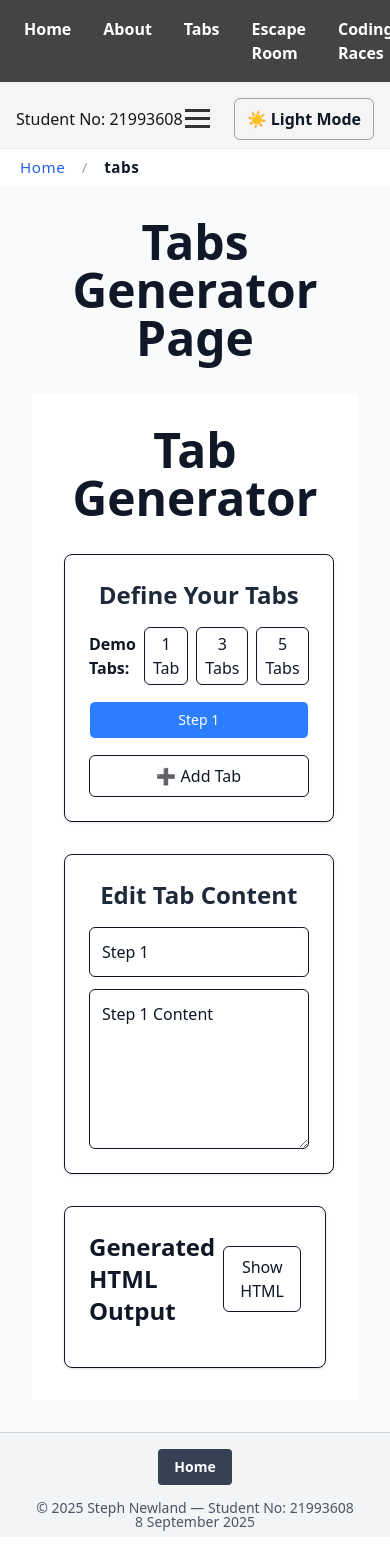
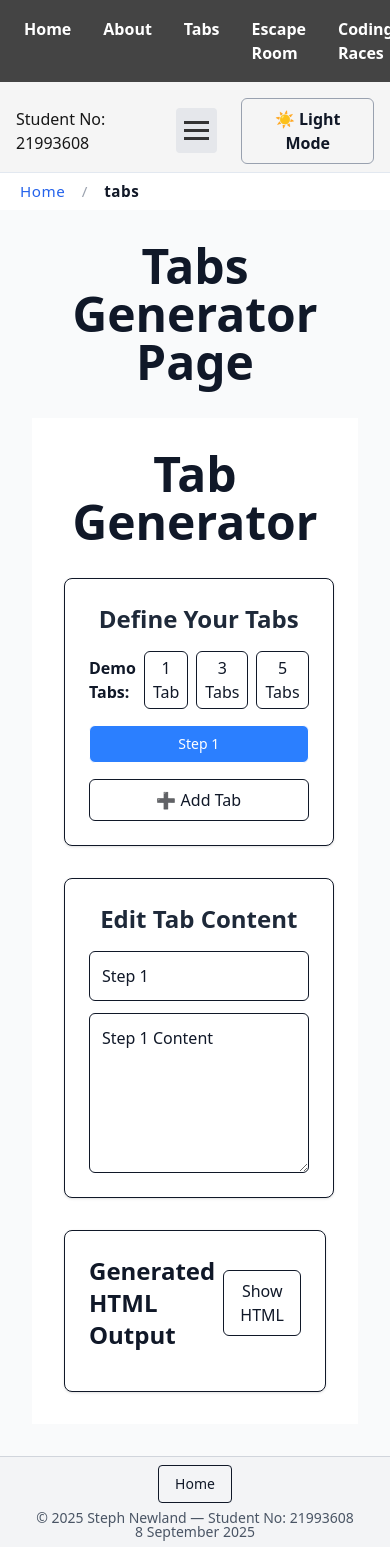
Before and after one commit to stephnewland/assignment-a1-p1-cse3cwa, a Next.js app: page /tabs in a window 390 px wide. Shown: the top 1547 px of the page. Built offline with nearby package versions, Linux system fonts and the light colour scheme.

Commit message:
Update Header, Footer, and Hamburger menu to support dark/light mode with accessible colors

```diff
--- a/components/Footer.tsx
+++ b/components/Footer.tsx
@@ -28,7 +28,7 @@ export default function Footer({
 
   return (
     <footer
-      className="px-4 py-2 text-sm flex flex-col items-center text-gray-600 dark:text-gray-300 border-t border-gray-300 dark:border-gray-700 bg-gray-100 dark:bg-gray-900"
+      className="px-4 py-2 text-sm flex flex-col items-center border-t border-gray-300 dark:border-gray-700 bg-gray-100 dark:bg-gray-900 text-gray-600 dark:text-gray-300 transition-colors"
       role="contentinfo"
       aria-label="Site footer"
     >
@@ -36,9 +36,13 @@ export default function Footer({
       {!isHomePage && (
         <Link
           href="/"
-          className="mt-2 mb-2 bg-gray-700 hover:bg-gray-900 text-white font-bold py-2 px-4 rounded transition-colors duration-200 focus:outline-none focus:ring-2 focus:ring-blue-500 focus:ring-offset-2"
-          onKeyDown={handleHomeKeyDown}
-          aria-label="Return to home page"
+          className="
+            py-2 px-4 rounded border
+            bg-gray-100 text-gray-900       /* light mode */
+            hover:bg-gray-500              /* light mode hover */
+            transition-colors duration-200
+            focus:outline-none focus:ring-2 focus:ring-blue-500 focus:ring-offset-2
+          "
         >
           Home
         </Link>
--- a/components/Header.tsx
+++ b/components/Header.tsx
@@ -156,7 +156,8 @@ export default function Header({ studentNumber }: { studentNumber: string }) {
             ref={hamburgerRef}
             onClick={toggleMenu}
             onKeyDown={handleHamburgerKeyDown}
-            className={`${styles.hamburgerIcon} focus:outline-none focus:ring-2 focus:ring-blue-500 focus:ring-offset-2 rounded`}
+            className={`p-2 rounded focus:outline-none focus:ring-2 focus:ring-blue-500 focus:ring-offset-2
+              bg-gray-200 dark:bg-gray-400 text-gray-800 dark:text-gray-100`}
             role="button"
             tabIndex={0}
             aria-label={isMenuOpen ? "Close mobile menu" : "Open mobile menu"}
@@ -167,6 +168,7 @@ export default function Header({ studentNumber }: { studentNumber: string }) {
             <div className={isMenuOpen ? styles.barOpen : styles.bar}></div>
             <div className={isMenuOpen ? styles.barOpen : styles.bar}></div>
           </div>
+
           <ThemeToggle />
         </div>
       </div>
```
